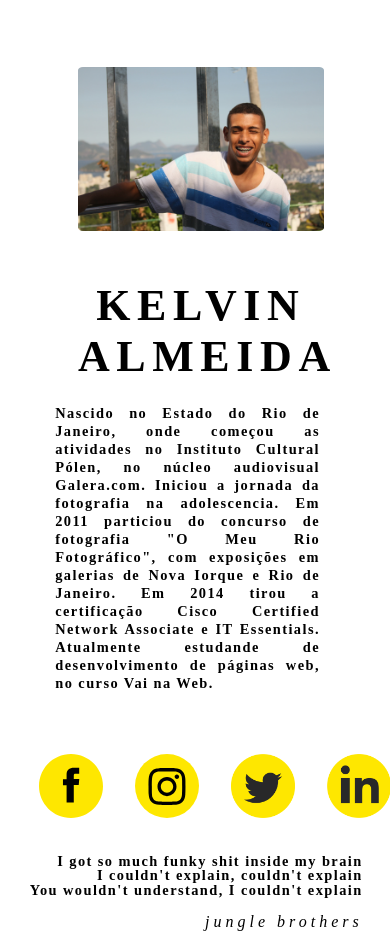
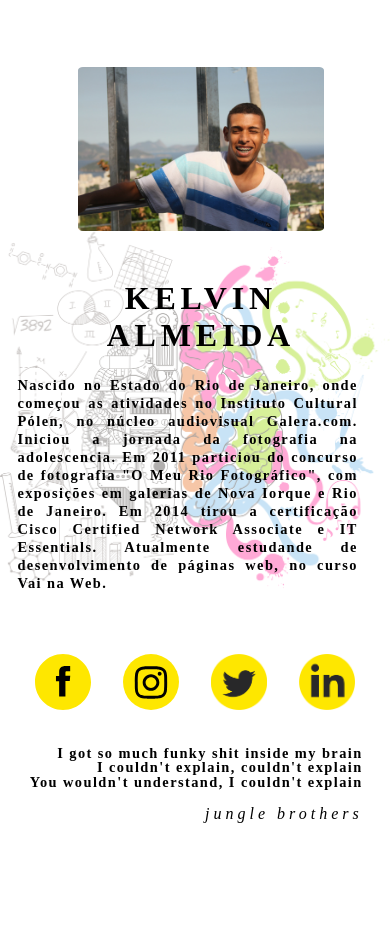
Before and after one commit to kelvgraf/MeuPerfil, a plain HTML site: page index.html in a window 390 px wide. After the commit the page ends 844 px from the top, so only its background shows below. Drawn offline with Linux system fonts and the light colour scheme.

Commit message:
Atualizado Responsivo

```diff
--- a/style.css
+++ b/style.css
@@ -1,24 +1,29 @@
-*{
-	box-sizing: border-box;
-}
-
 body{
 	margin: 0;
 	padding: 0;
 	width: 100%;
 }
 
+*{
+	box-sizing: border-box;
+}
+
+
 .Perfil{
-
-  }
+	background: url('Assets/Brain.png') no-repeat center center;
+	background-size: 47%;
+	height: 100vh;
+}
 
   @media (max-width: 620px){
-		.Pefil{
-			background-image: none;
+		.Perfil{
+			background-size: 100%;
+			background-attachment: fixed;
 		}
 	}
 
 .Perfil-Pessoal{
+	width: 100%;
 	display: flex;
 	align-items: center;
 	flex-direction: column;
@@ -67,6 +72,7 @@ body{
 			margin-top: 13%;
 			width: 65%;
 			text-align: center;
+			font-size: 2em;
 
 		}
 	}
@@ -74,6 +80,7 @@ body{
 
 .Proprio-Texto{
 	display: flex;
+	justify-content: center;
 	color: #000000;
     letter-spacing: 0.10em;
     font-size: 1.15em;
@@ -87,7 +94,7 @@ body{
 	@media (max-width: 620px){
 		.Proprio-Texto{
 			font-size: 0.90em;
-			width: 70%;
+			width: 90%;
 		}
 
 	}
@@ -101,10 +108,11 @@ body{
 	justify-content: center;
 	align-items: center;
 	list-style: none;
+	padding: 0;
 }
 
 .Contato-icone li img{
-	width: 4em;
+	width: 3.5em;
 	margin: 1em;
 }
 
@@ -135,7 +143,7 @@ body{
 
 	@media (max-width: 620px){
 		.footer-Texto{
-			font-size: 0.80em;
+			font-size: 0.60em;
 		}
 
 	}
```
